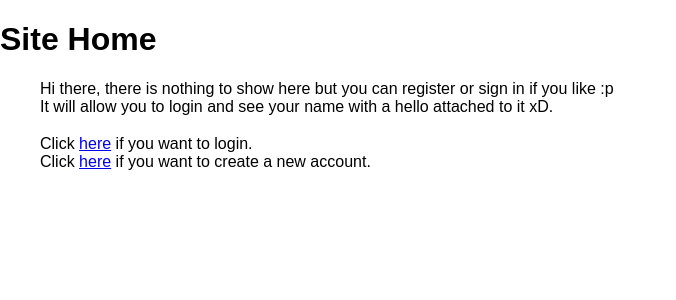
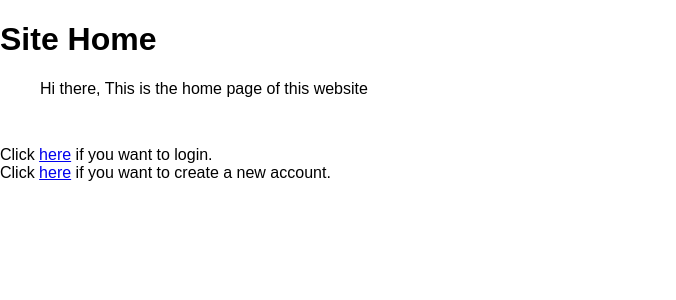
Before and after one commit to devmustafa4/Django-UserAuthenticationAPI, a Django app: page / in a window 1280 px wide. Shown: the top 300 px of the page, without its empty margins (0-676 px from the left). Run offline with Django 3.2, Linux system fonts and the light colour scheme; some libraries are stand-ins or nearby versions.

Commit message:
Added User Login
-> Added Login Functionality
-> Improved Homepage
-> Improved Registration Form

```diff
--- a/pages/templates/home.html
+++ b/pages/templates/home.html
@@ -5,14 +5,17 @@
     </head>
     <body>
         <h1> Site Home</h1>
-        <p style="margin-left: 2.5em;padding: 0 7em 2em 0;border-width: 2px;">Hi there, there is nothing to show here but you can register or sign in if you like :p<br>
-        It will allow you to login and see your name with a hello attached to it xD.
+        <p style="margin-left: 2.5em;padding: 0 7em 2em 0;border-width: 2px;">Hi there, This is the home page of this website
         <br>
-        <br>
-        Click <a href = "\login">here</a> if you want to login.
-        <br>
-        Click <a href="\register">here</a> if you want to create a new account.
         </p>
-
+        {% if user.is_authenticated %}
+            <p> Hey {{user.username}}, click <a href = "\logout">here</a> if you want to logout.</p>
+        {% else %}
+            <p>
+            Click <a href = "\login">here</a> if you want to login.
+            <br>
+            Click <a href="\register">here</a> if you want to create a new account.
+            </p>
+        {% endif %}
     </body>
 </html>
--- a/pages/templates/login.html
+++ /dev/null
@@ -1,6 +0,0 @@
-<h1>Login!!!</h1>
-<form method="post" class="form-group">
-    {% csrf_token %}
-    {{form}}
-    <button type="submit" class="btn btn-success">Register</button>
-</form>
--- a/pages/templates/register.html
+++ b/pages/templates/register.html
@@ -1,6 +1,10 @@
+
+{% load crispy_forms_tags %}
+
 <h1>Register!!!</h1>
+
 <form method="post" class="form-group">
     {% csrf_token %}
-    {{form}}
+    {{form|crispy}}
     <button type="submit" class="btn btn-success">Register</button>
 </form>
--- /dev/null
+++ b/pages/templates/registration/logout.html
@@ -0,0 +1,5 @@
+{% load crispy_forms_tags %}
+
+<h1>You have been Logged out!!!</h1>
+
+<p> You have been logged out</p>
--- a/pages/views.py
+++ b/pages/views.py
@@ -13,7 +13,7 @@ def register(request):
         form = RegisterForm(request.POST)
         if form.is_valid():
             form.save()
-        return redirect("/home")
+            return redirect("/home")
     else:
         form = RegisterForm()
     return render(request, "register.html", {"form":form})
--- a/user_auth_api/urls.py
+++ b/user_auth_api/urls.py
@@ -20,7 +20,9 @@ from pages.views import home_view
 
 urlpatterns = [
     path('admin/', admin.site.urls),
+    path('home/', custom_page_views.home_view, name='home'),
+    path('register/', custom_page_views.register, name="register"),
     path('', custom_page_views.home_view, name='home'),
-    path('home/', custom_page_views.home_view, name='home'),
-    path('register/', custom_page_views.register, name="register")
+    path('', include("django.contrib.auth.urls"))
+
 ]
```
Also changed, not shown: pages/templates/registration/login.html (added, +10 -0 lines), user_auth_api/settings.py (+6 -1 lines), db.sqlite3, 1 other file.
